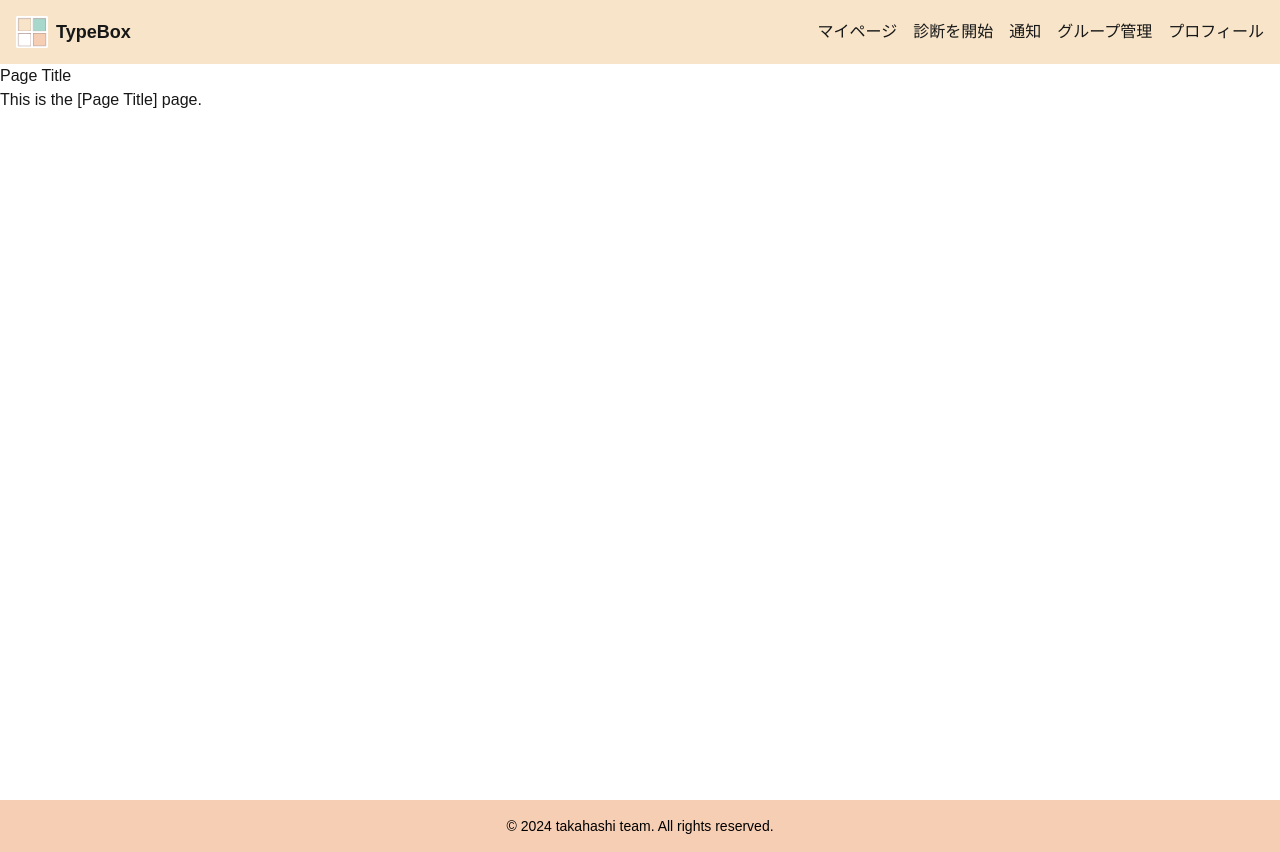
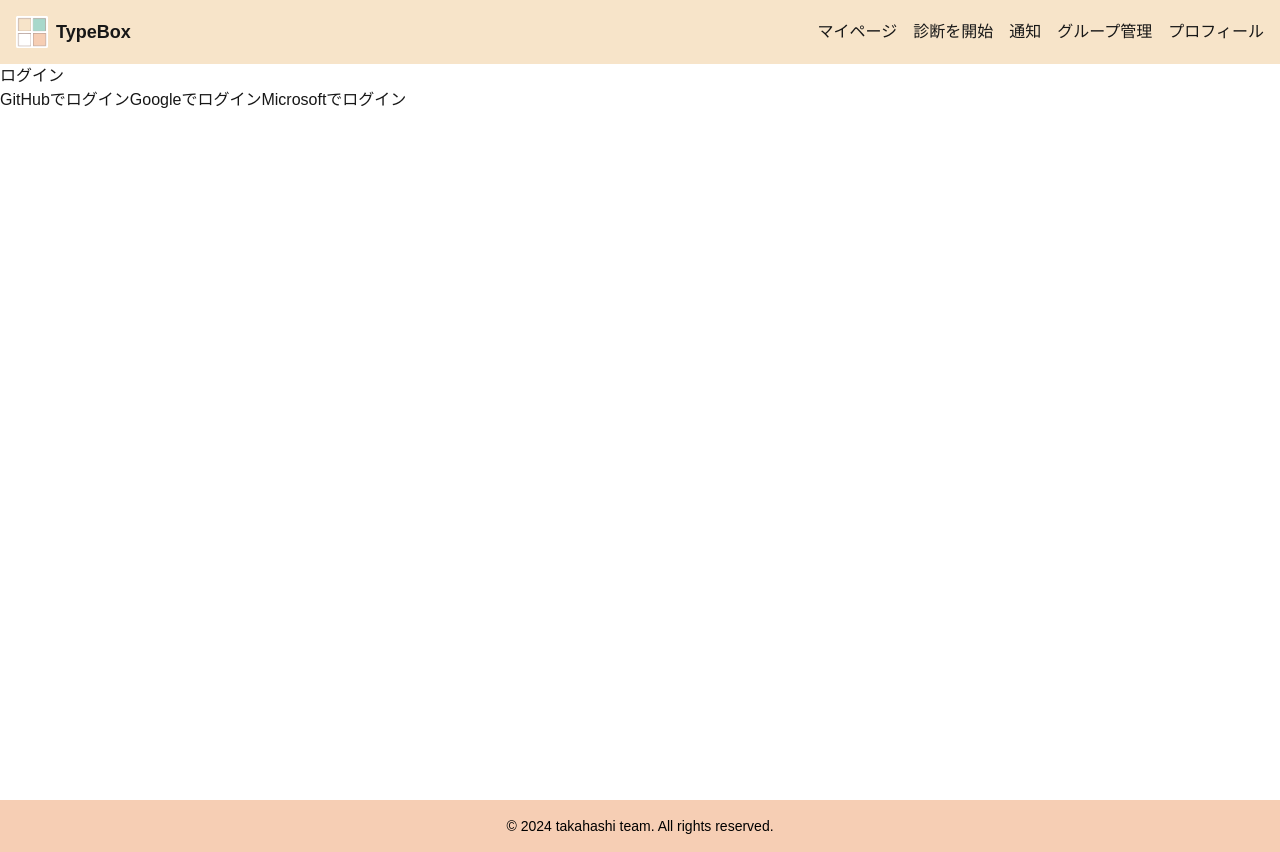
Before and after one commit to Take327/typebox, a Next.js app: page /login in a window 1280 px wide. Built offline with nearby package versions, Linux system fonts and the light colour scheme.

Commit message:
mock作成準備でOAuth実装

```diff
--- /dev/null
+++ b/src/app/api/auth/[...nextauth]/route.ts
@@ -0,0 +1,25 @@
+import NextAuth from "next-auth";
+import { AuthOptions } from "next-auth";
+import GitHubProvider from "next-auth/providers/github";
+import GoogleProvider from "next-auth/providers/google";
+import AzureADProvider from "next-auth/providers/azure-ad";
+
+export const authOptions: AuthOptions = {
+  providers: [
+    GitHubProvider({
+      clientId: process.env.GITHUB_ID!,
+      clientSecret: process.env.GITHUB_SECRET!,
+    }),
+    GoogleProvider({
+      clientId: process.env.GOOGLE_ID!,
+      clientSecret: process.env.GOOGLE_SECRET!,
+    }),
+    AzureADProvider({
+      clientId: process.env.MICROSOFT_ID!,
+      clientSecret: process.env.MICROSOFT_SECRET!,
+    }),
+  ],
+};
+
+const handler = NextAuth(authOptions);
+export { handler as GET, handler as POST };
--- a/src/app/login/page.tsx
+++ b/src/app/login/page.tsx
@@ -1,8 +1,14 @@
-export default function Page() {
+'use client'; // この宣言を追加
+
+import { signIn } from "next-auth/react";
+
+export default function LoginPage() {
   return (
-    <>
-      <h1>Page Title</h1>
-      <p>This is the [Page Title] page.</p>
-    </>
+    <div>
+      <h1>ログイン</h1>
+      <button onClick={() => signIn("github")}>GitHubでログイン</button>
+      <button onClick={() => signIn("google")}>Googleでログイン</button>
+      <button onClick={() => signIn("azure-ad")}>Microsoftでログイン</button>
+    </div>
   );
 }
```
